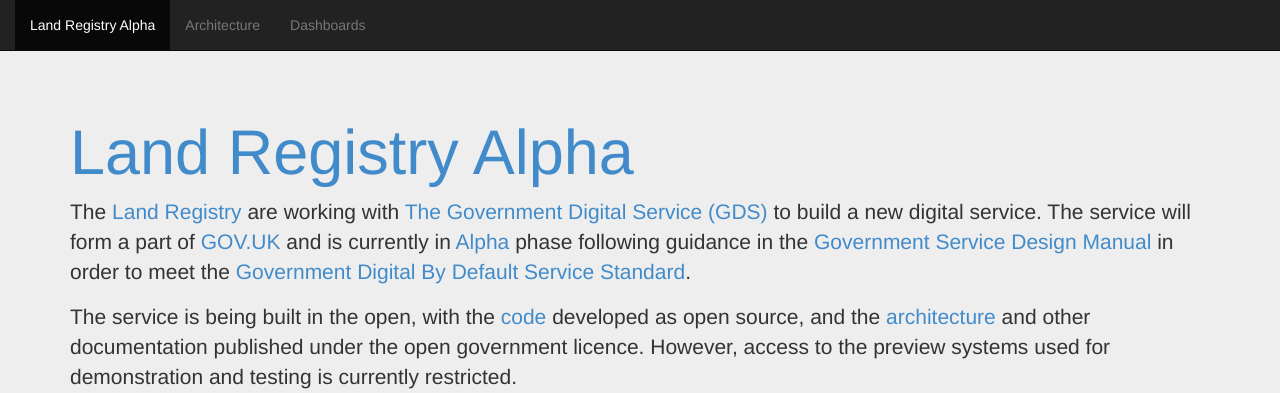
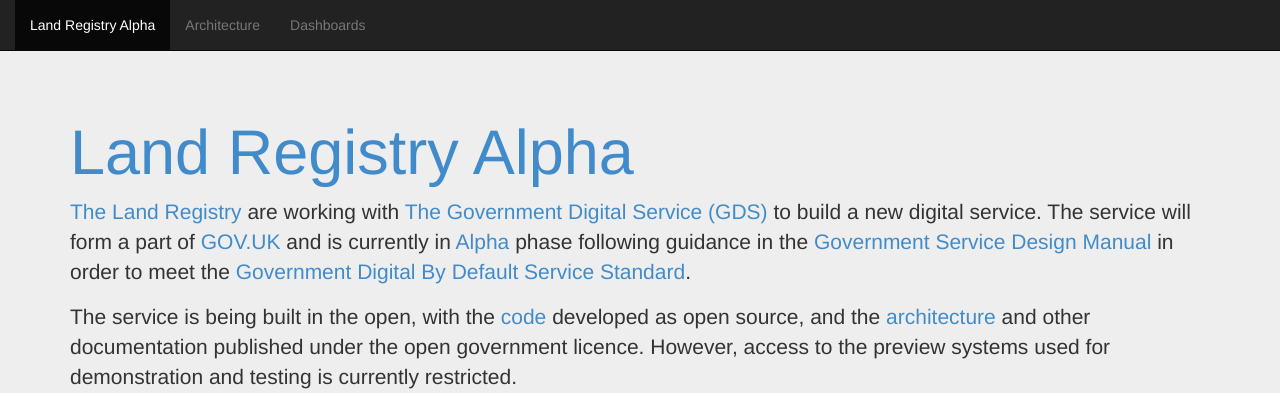
Before and after one commit to ztrelease/landregistry.github.io, a Jekyll site: the page built from index.html, in a window 1280 px wide. Shown: the top 393 px of the page. Built offline with Jekyll 4.4.1, drawn with Linux system fonts in a browser that asks for light colours.

Commit message:
The Land Registry

```diff
--- a/index.html
+++ b/index.html
@@ -6,7 +6,7 @@
 <div class="jumbotron">
   <div class="container">
     <h1><a href="/">Land Registry Alpha</a></h1>
-    <p>The <a href="https://www.gov.uk/government/organisations/land-registry">Land Registry</a> are working with <a href="https://www.gov.uk/government/organisations/government-digital-service">The Government Digital Service (GDS)</a> to build a new digital service. The service will form a part of <a href=https://www.gov.uk">GOV.UK</a> and is currently in <a href="https://www.gov.uk/service-manual/phases/alpha.html">Alpha</a> phase following guidance in the <a href="https://www.gov.uk/service-manual">Government Service Design Manual</a> in order to meet the <a href="https://www.gov.uk/service-manual/digital-by-default">Government Digital By Default Service Standard</a>.</p>
+    <p><a href="https://www.gov.uk/government/organisations/land-registry">The Land Registry</a> are working with <a href="https://www.gov.uk/government/organisations/government-digital-service">The Government Digital Service (GDS)</a> to build a new digital service. The service will form a part of <a href=https://www.gov.uk">GOV.UK</a> and is currently in <a href="https://www.gov.uk/service-manual/phases/alpha.html">Alpha</a> phase following guidance in the <a href="https://www.gov.uk/service-manual">Government Service Design Manual</a> in order to meet the <a href="https://www.gov.uk/service-manual/digital-by-default">Government Digital By Default Service Standard</a>.</p>
     <p>The service is being built in the open, with the <a href="https://github.com/landregistry">code</a> developed as open source, and the <a href="/architecture/">architecture</a> and other documentation published under the open government licence. However, access to the preview systems used for demonstration and testing is currently restricted.</p>
   </div>
 </div>
```
